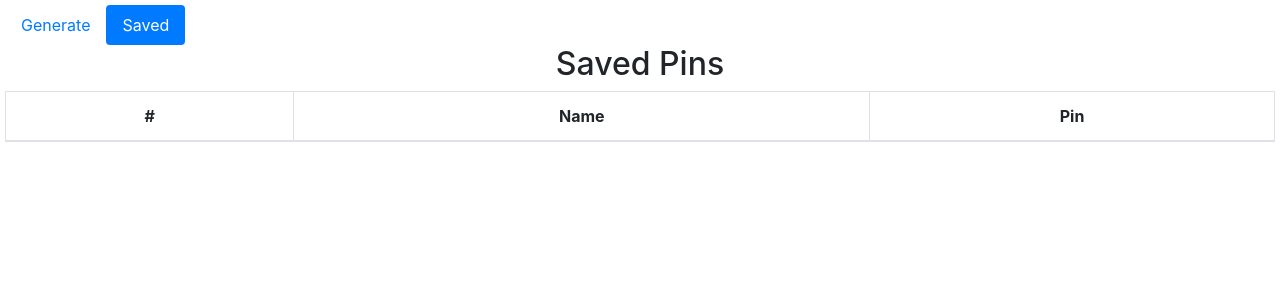
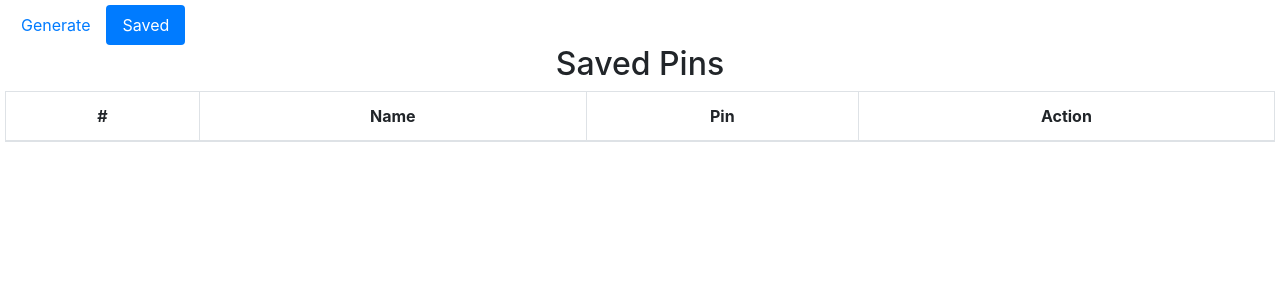
Before and after one commit to sowmiyassin/TechTest-RandomPin, a React (Create React App) app: page / in a window 1280 px wide. Both pictures are taken after a click on the tab "Saved". Shown: the top 300 px of the page. Built offline with nearby package versions, Linux system fonts and the light colour scheme; the HTML template or start-up script is replaced by a standard one.

Commit message:
Added delete button
Added delete button

```diff
--- a/src/SavedPage.tsx
+++ b/src/SavedPage.tsx
@@ -1,6 +1,6 @@
 import React, { Component } from 'react';
 import { connect } from 'react-redux';
-import { Table } from 'react-bootstrap';
+import { Table, Button } from 'react-bootstrap';
 import './App.css';
 import { saveAction } from './saveAction';
 type savedPinsState = {
@@ -14,6 +14,10 @@ export class SavedPage extends Component<{}, savedPinsState> {
             savedPins: []
         }
         this.renderPins = this.renderPins.bind(this);
+        this.onDeleteHandler = this.onDeleteHandler.bind(this);
+    }
+    onDeleteHandler(event: any) {
+      console.log(event.target.id);
     }
     UNSAFE_componentWillReceiveProps(nextProps: any) {
         this.setState({savedPins: nextProps.saveReducer.storedPins});
@@ -24,10 +28,11 @@ export class SavedPage extends Component<{}, savedPinsState> {
             <td>{index + 1}</td>
             <td>{`Pin ${index + 1}`}</td>
             <td>{rowPin.pin}</td>
+            <td><Button variant="primary" id={rowPin.pin} onClick={this.onDeleteHandler}>Delete</Button></td>
           </tr>
         )
       }
-      render() {
+    render() {
         return (
             <div className="App">
                 <h2>Saved Pins</h2>
@@ -37,6 +42,7 @@ export class SavedPage extends Component<{}, savedPinsState> {
       <th>#</th>
       <th>Name</th>
       <th>Pin</th>
+      <th>Action</th>
     </tr>
   </thead>
   <tbody>
```
